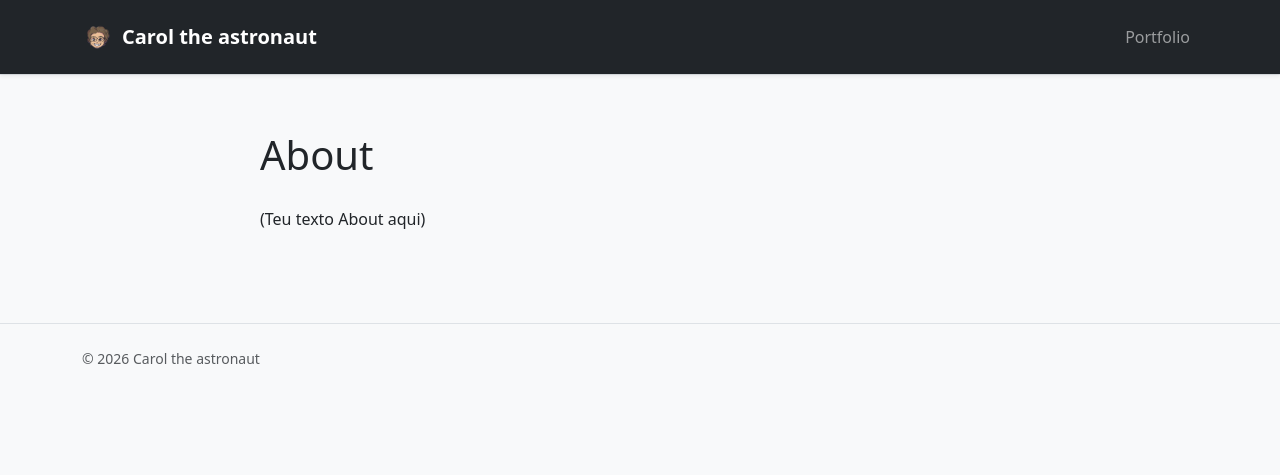
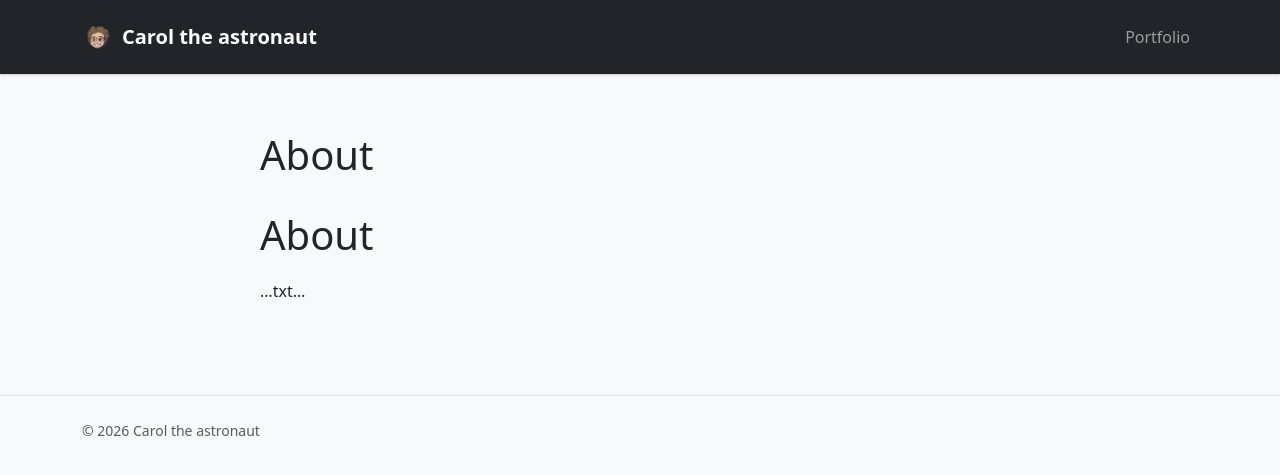
Before and after one commit to caroltheastronaut/blog, a Jekyll site: the page built from index.md, in a window 1280 px wide. Shown: the top 475 px of the page. Built offline with Jekyll 4.4.1, drawn with Linux system fonts in a browser that asks for light colours; our own code applies the rules of GitHub Pages for plain Markdown files.

Commit message:
Update index.md

```diff
--- a/index.md
+++ b/index.md
@@ -1,7 +1,8 @@
 ---
 layout: page
-title: About
 permalink: /
 ---
 
-(Teu texto About aqui)
+# About
+
+...txt...
```
